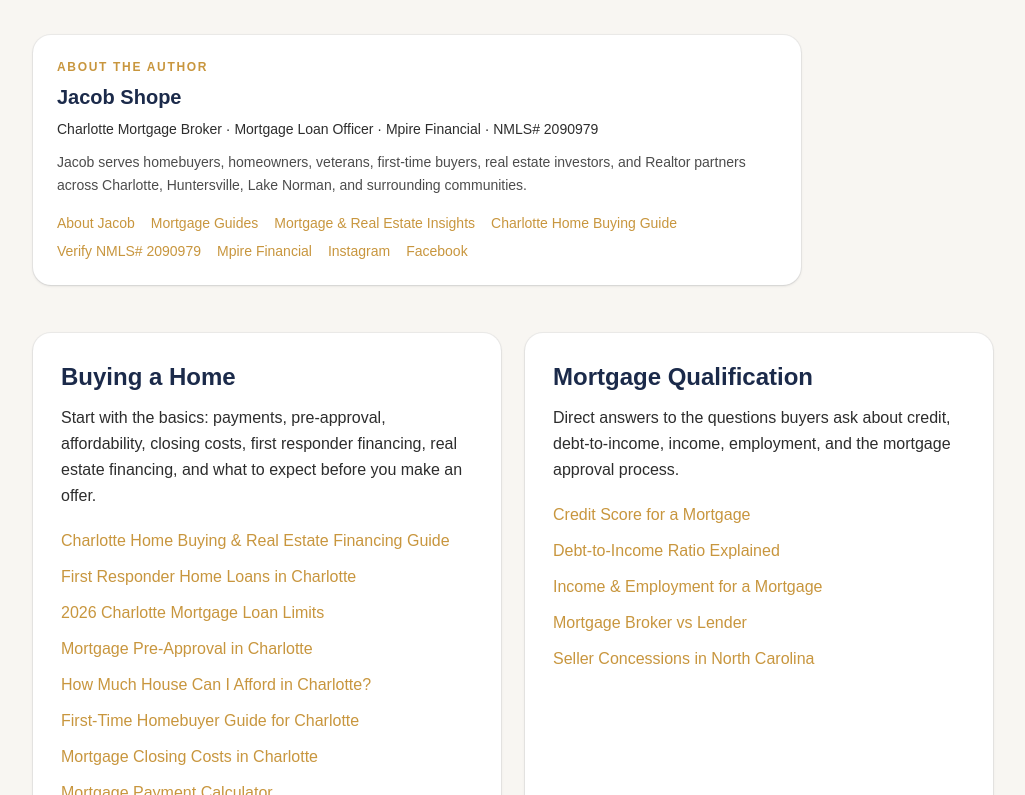
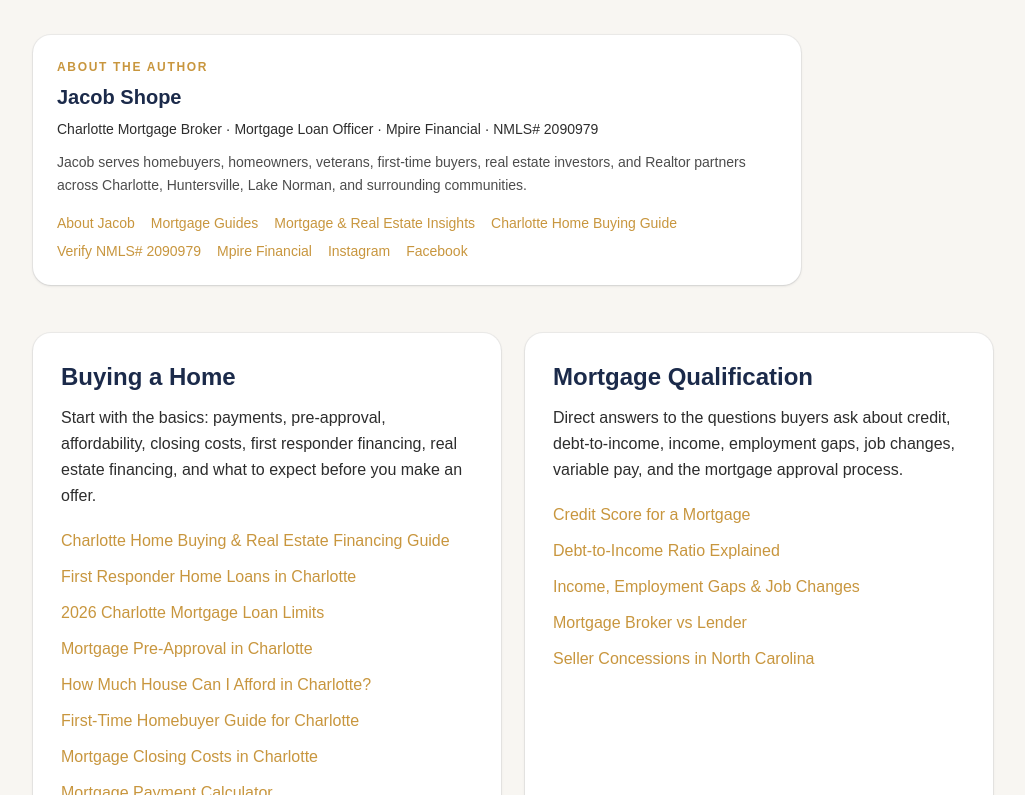
Before and after one commit to JLshope12/jacob-shope-mortgage, a Next.js app: page /mortgage-guides in a window 1280 px wide. Shown: the part 382-1177 px from the top of the page, without its empty margins (127-1152 px from the left). Built offline with nearby package versions, Linux system fonts and the light colour scheme.

Commit message:
Improve internal anchor context for mortgage qualification guide

```diff
--- a/app/mortgage-guides/page.tsx
+++ b/app/mortgage-guides/page.tsx
@@ -26,11 +26,11 @@ const TOPICS = [
   },
   {
     title: "Mortgage Qualification",
-    description: "Direct answers to the questions buyers ask about credit, debt-to-income, income, employment, and the mortgage approval process.",
+    description: "Direct answers to the questions buyers ask about credit, debt-to-income, income, employment gaps, job changes, variable pay, and the mortgage approval process.",
     links: [
       ["Credit Score for a Mortgage", "/mortgage-credit-score-charlotte"],
       ["Debt-to-Income Ratio Explained", "/mortgage-dti-charlotte"],
-      ["Income & Employment for a Mortgage", "/mortgage-income-employment-charlotte"],
+      ["Income, Employment Gaps & Job Changes", "/mortgage-income-employment-charlotte"],
       ["Mortgage Broker vs Lender", "/mortgage-broker-vs-lender-charlotte"],
       ["Seller Concessions in North Carolina", "/seller-concessions-north-carolina"],
     ],
```
